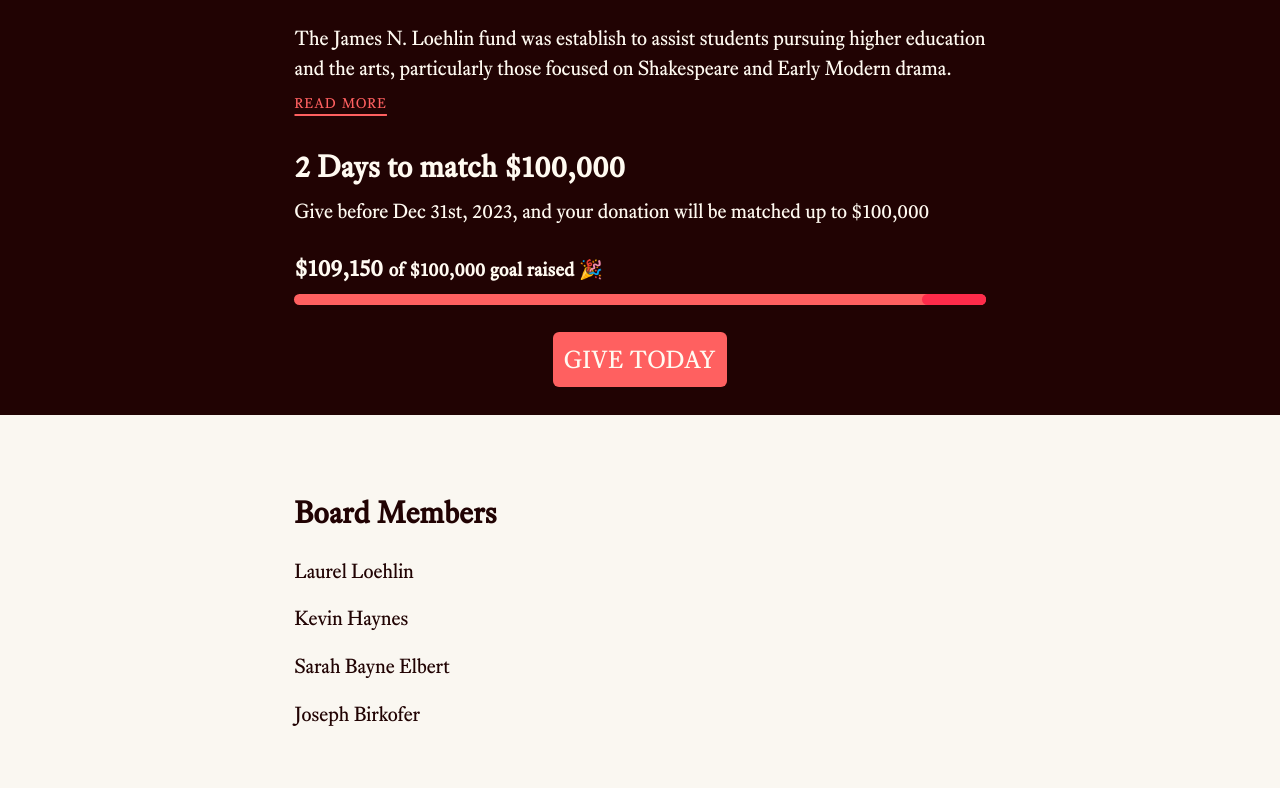
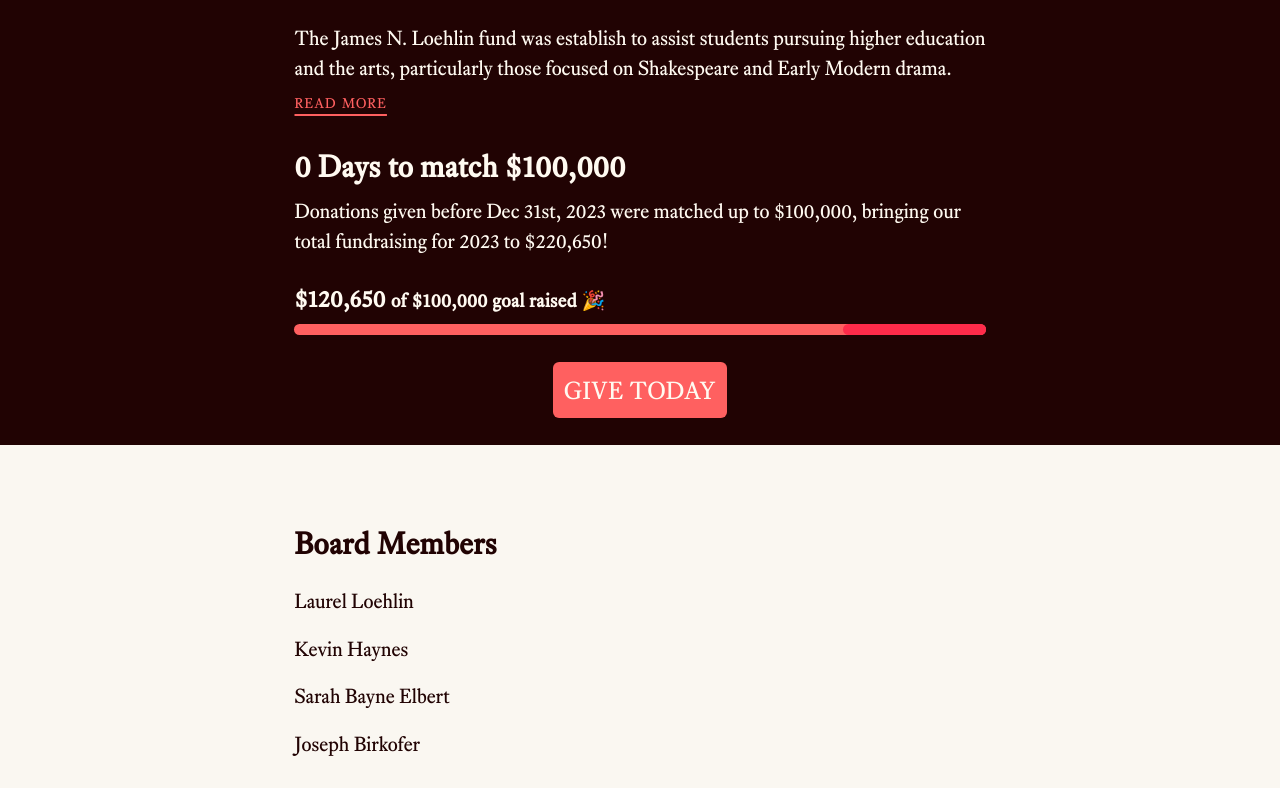
Before and after one commit to allizad/loehlinfund, a Jekyll site: the page built from index.html, in a window 1280 px wide and 900 px high, scrolled down 437 px, cut to the strip 112-900 px from the top of the window. Built offline with Jekyll 4.4.1, drawn with Linux system fonts in a browser that asks for light colours; nearby versions of some CDN libraries; library files that are not in the unit come from our copies.

Commit message:
Add updated numbers for 2023.

```diff
--- a/index.html
+++ b/index.html
@@ -19,18 +19,18 @@ title: Home | James N Loehlin Memorial Fund
           <a href="/about">read more</a>
         </p>
         <div class="stack stack-sm">
-          <h2>2 Days to match $100,000</h2>
+          <h2>0 Days to match $100,000</h2>
           <p>
-            Give before Dec 31st, 2023, and your donation will be matched up to $100,000
+            Donations given before Dec 31st, 2023 were matched up to $100,000, bringing our total fundraising for 2023 to $220,650!
           </p>
         </div>
         <div class="stack stack-sm">
           <h3>
-            <b>$109,150</b> <small>of $100,000 goal raised 🎉</small>
+            <b>$120,650</b> <small>of $100,000 goal raised 🎉</small>
           </h3>
           <progress class="progress-over"
             max="100000"
-            value="9150">
+            value="20650">
           </progress>
         </div>
       </article>
```
